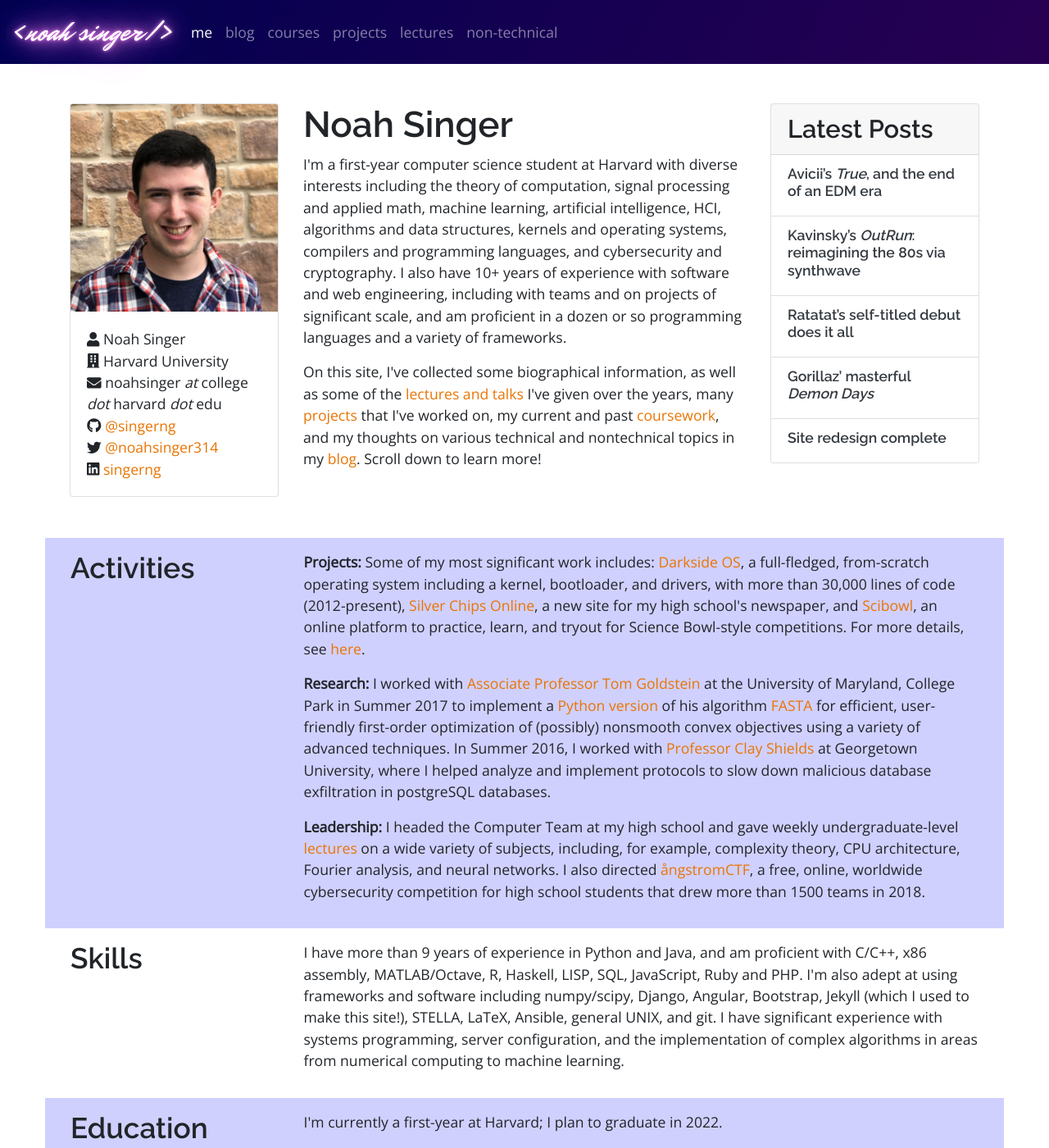
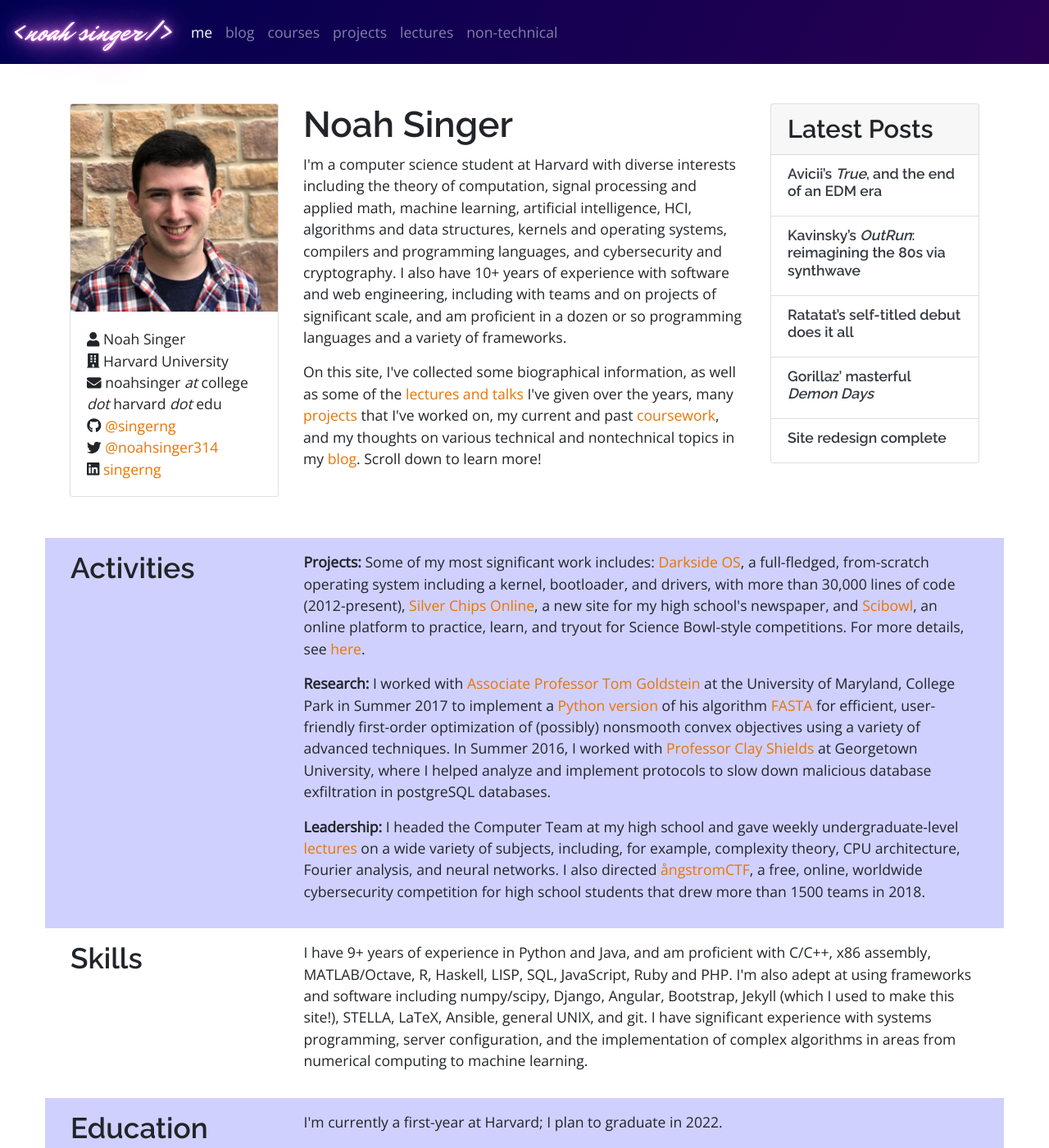
Before and after one commit to singerng/noahsinger.org, a Jekyll site: the page built from index/index.html, in a window 1280 px wide and 1400 px high. Shown: the whole window at 82% size. Built offline with Jekyll 4.4.1, drawn with Linux system fonts in a browser that asks for light colours; nearby versions of some CDN libraries.

Commit message:
slight updates

```diff
--- a/_data/projects.yml
+++ b/_data/projects.yml
@@ -8,8 +8,8 @@
   description: >
     &aring;ngstromCTF is an online cybersecurity competition for high school
     students. I directed the competition from 2015 to 2018 and wrote several iterations of its RESTful website platform,
-    where competitors logged in to the competition platform, form teams, and
-    work together to answer questions in cryptography, binary exploitation, web
+    where competitors logged in to the competition platform, formed teams, and
+    worked together to answer questions in cryptography, binary exploitation, web
     exploitation, digital forensics, reverse engineering, and more.
 
 - name: darkside
--- a/index/index.html
+++ b/index/index.html
@@ -23,7 +23,7 @@ layout: default
 
   <div class="col-md-6 mb-4">
     <h1>Noah Singer</h1>
-    <p>I'm a first-year computer science student at Harvard with diverse interests including
+    <p>I'm a computer science student at Harvard with diverse interests including
        the theory of computation, signal processing and applied math,
     machine learning, artificial intelligence, HCI,
     algorithms and data structures, kernels and operating systems, compilers and programming languages,
@@ -95,7 +95,7 @@ layout: default
   <div class="row section p-3">
     <div class="col-md-3"><h2>Skills</h2></div>
     <div class="col-md-9">
-      <p>I have more than 9 years of experience in Python and Java, and am proficient with
+      <p>I have 9+ years of experience in Python and Java, and am proficient with
         C/C++, x86 assembly, MATLAB/Octave, R,
         Haskell, LISP, SQL, JavaScript, Ruby and PHP. I'm also adept at using frameworks and software including numpy/scipy,
         Django, Angular, Bootstrap, Jekyll (which I used to make this site!),
```
